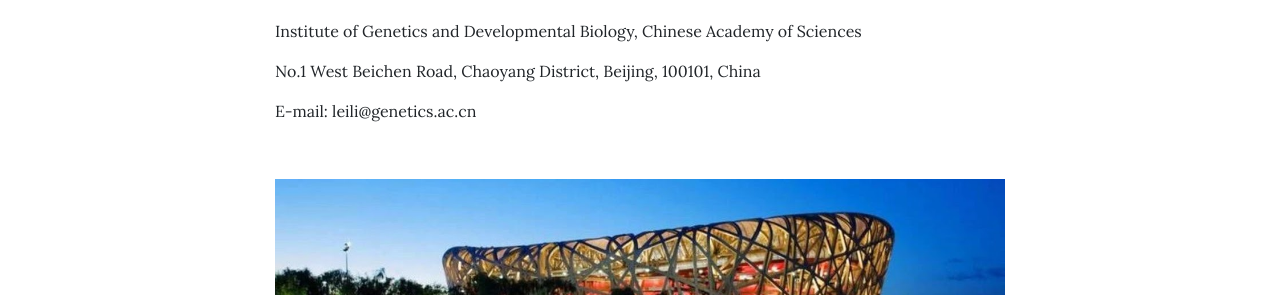
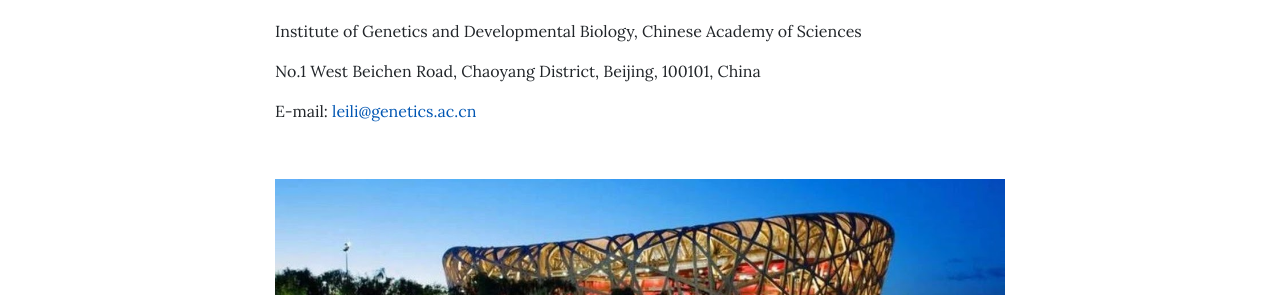
Before and after one commit to leili-plantmicrobe/leili-plantmicrobe.github.io, a Jekyll site: the page built from pages/contact.md, in a window 1280 px wide. Shown: the part 361-656 px from the top of the page. Built offline with Jekyll 4.4.1, drawn with Linux system fonts in a browser that asks for light colours; part of the change alters nothing that is shown.

```diff
--- a/pages/contact.md
+++ b/pages/contact.md
@@ -15,7 +15,7 @@ Institute of Genetics and Developmental Biology, Chinese Academy of Sciences
 
 No.1 West Beichen Road, Chaoyang District, Beijing, 100101, China
 
-E-mail: leili@genetics.ac.cn
+E-mail: <leili@genetics.ac.cn>
 
 &nbsp;
 &nbsp;
```
